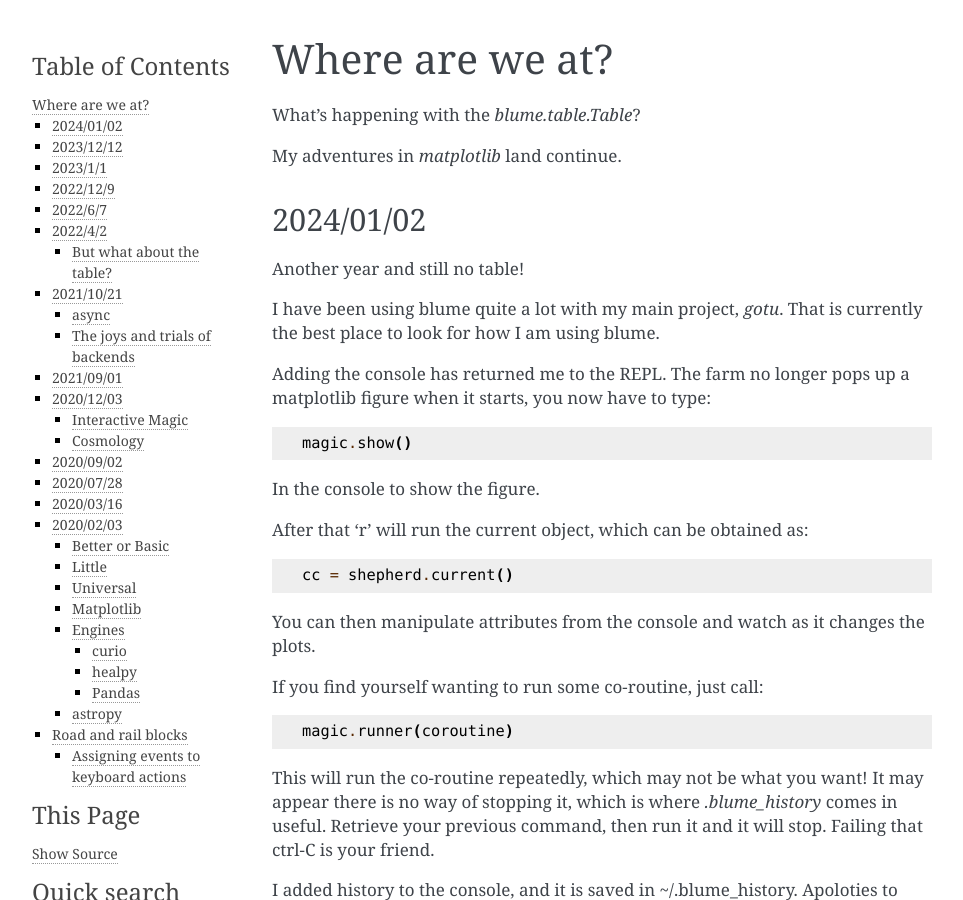
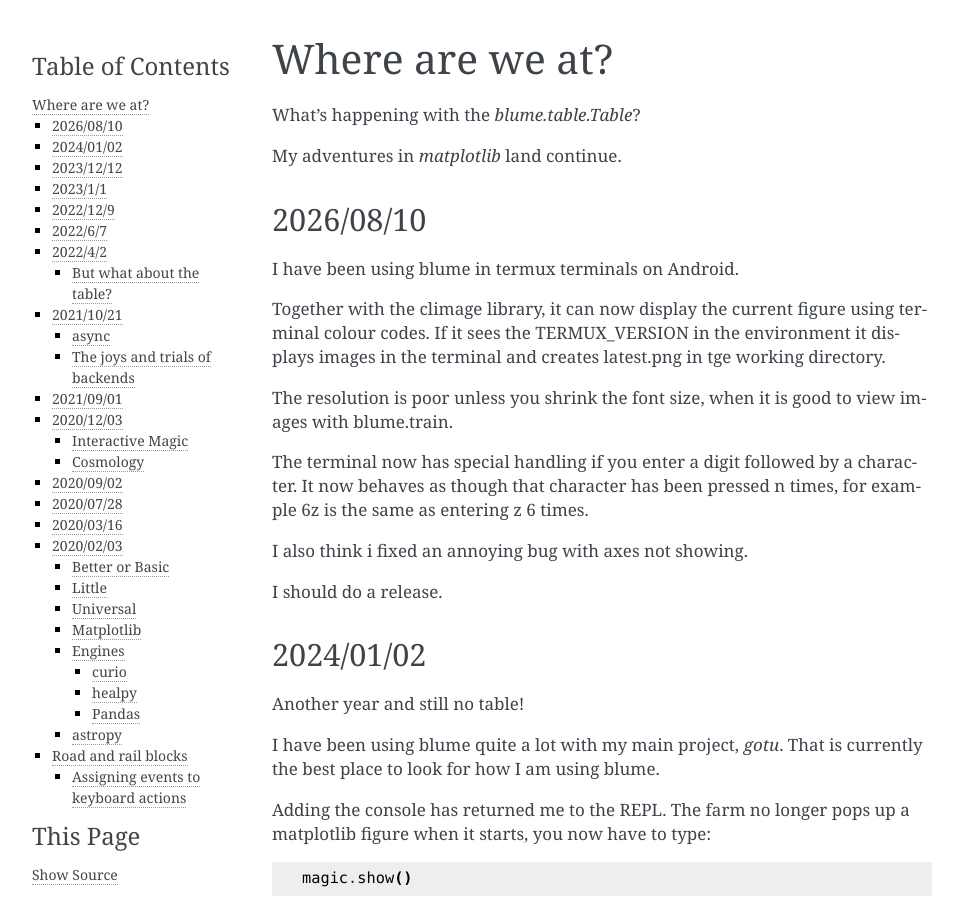
Before and after one commit to swfiua/blume, a Sphinx documentation site: the page built from doc/news.rst, in a window 1280 px wide and 900 px high. Shown: the whole window, without its empty margins (148-1111 px from the left). Built offline with Sphinx 7.4.7, drawn with Linux system fonts in a browser that asks for light colours; formulas are drawn with MathJax 3; pages that are not in the unit, such as notebooks, are missing from menus.

Commit message:
news update

```diff
--- a/doc/news.rst
+++ b/doc/news.rst
@@ -7,6 +7,28 @@
 What's happening with the `blume.table.Table`?
 
 My adventures in *matplotlib* land continue.
+
+
+2026/08/10
+==========
+
+I have been using blume in termux terminals on Android.
+
+Together with the climage library, it can now display the current
+figure using terminal colour codes. If it sees the TERMUX_VERSION in
+the environment it displays images in the terminal and creates
+latest.png in tge working directory.
+
+The resolution is poor unless you shrink the font size, when it is
+good to view images with blume.train.
+
+The terminal now has special handling if you enter a digit followed by
+a character. It now behaves as though that character has been pressed
+n times, for example 6z is the same as entering z 6 times.
+
+I also think i fixed an annoying bug with axes not showing.
+
+I should do a release.
 
 
 2024/01/02
```
